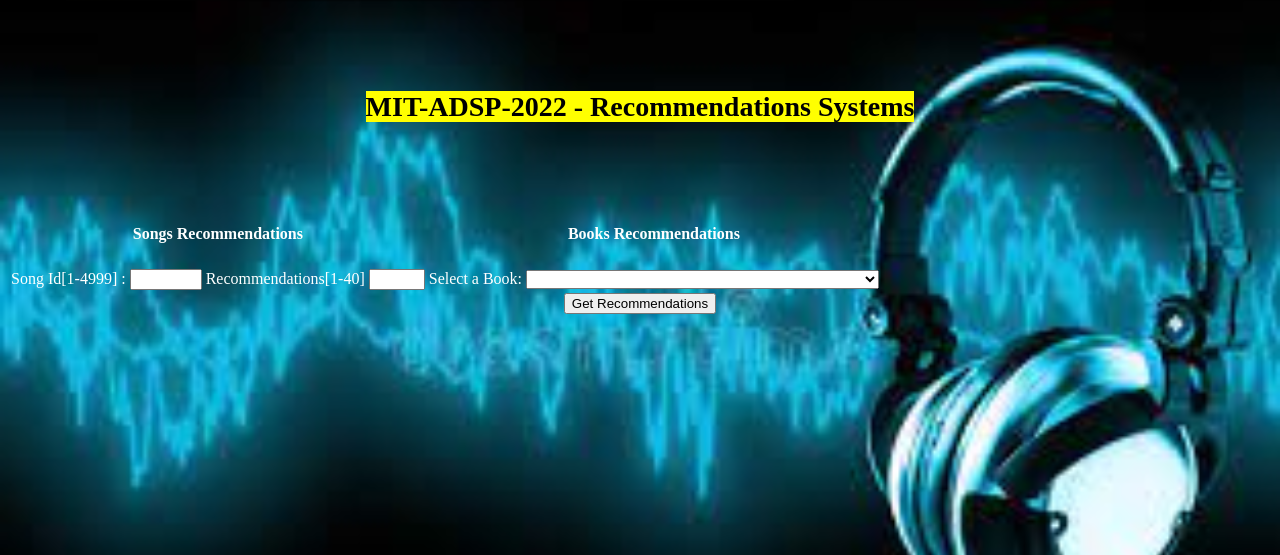
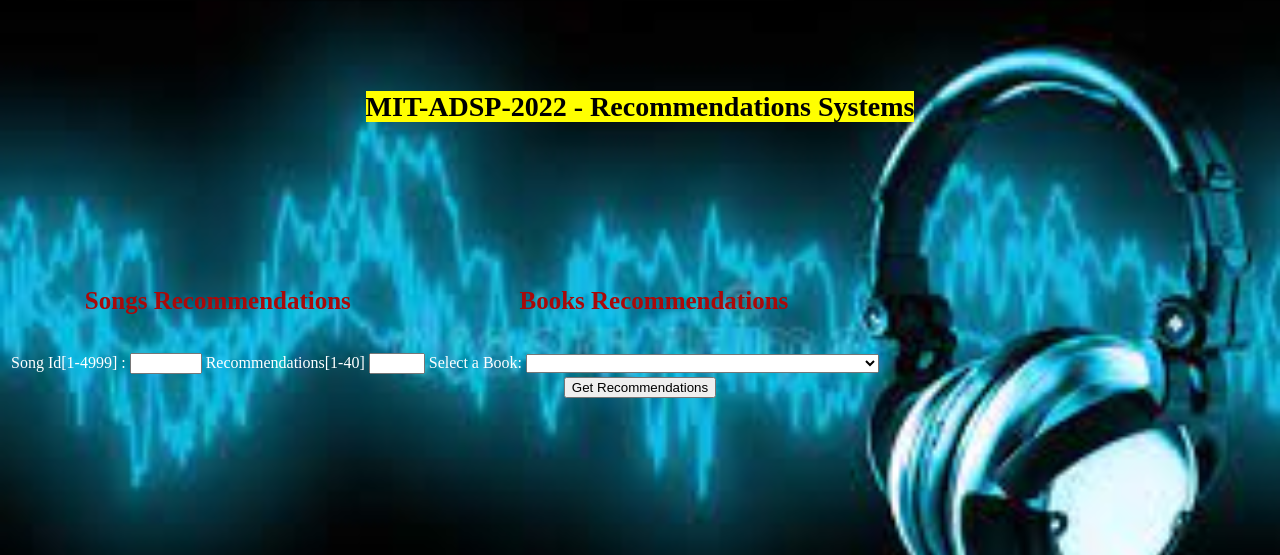
Before and after one commit to mpconsultant/mitadsp-2022-capstone, a Flask app: page / in a window 1280 px wide. Shown: the top 555 px of the page. Run offline with Flask 2, Linux system fonts and the light colour scheme; parts of the project's set-up code (start-up, migrations or seed data) failed here and were passed over.

Commit message:
Add files via upload

```diff
--- a/static/stylesheets/style.css
+++ b/static/stylesheets/style.css
@@ -25,6 +25,14 @@
 	text-align:top;
 	font-size: 28px;
 }
+
+h4 { padding-top:50px;
+	color:rgb(170, 9, 9);
+	text-align:top;
+	font-size: 25px;
+}
+
+
 
 p1{
 	font-size:20px;
```
